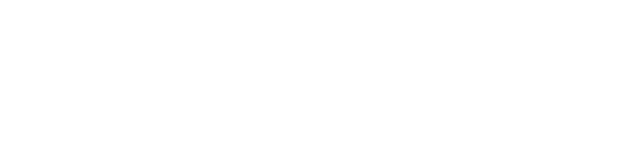
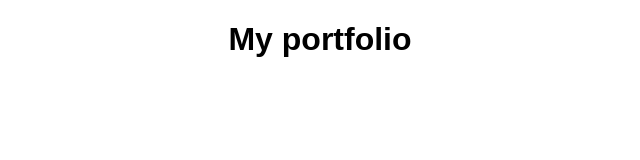
Before and after one commit to NicoleLH09/testrepo, a plain HTML site: page index.html in a window 1280 px wide. Shown: the whole page, without its empty margins (320-960 px from the left). Drawn offline with Linux system fonts and the light colour scheme.

Commit message:
update.1

```diff
--- a/index.html
+++ b/index.html
@@ -6,7 +6,16 @@
     <meta name="viewport" content="width=device-width, initial-scale=1.0">
     <title>Nicole</title>
 </head>
+<style>
+    h1 {
+        text-align: center;
+        font-family: Arial, Helvetica, sans-serif;
+    }
+
+
+</style>
 <body>
-
+    <h1>My portfolio</h1>
+    <h2></h2>
 </body>
 </html>
```
